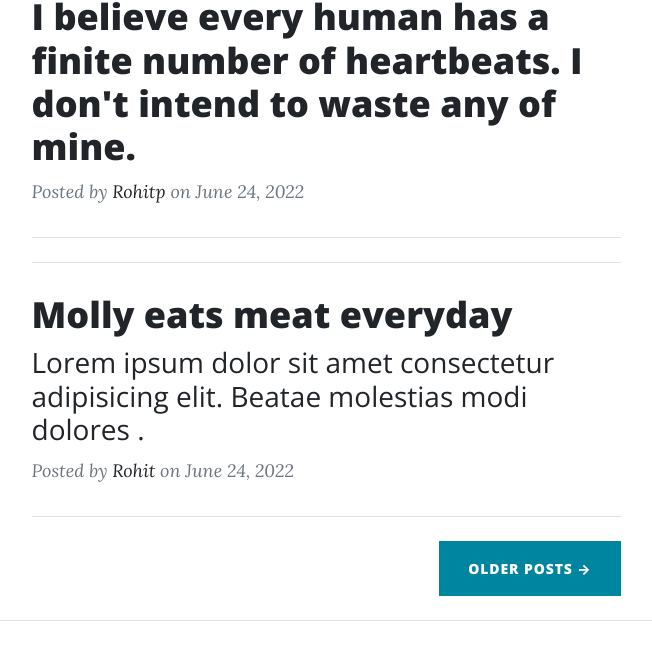
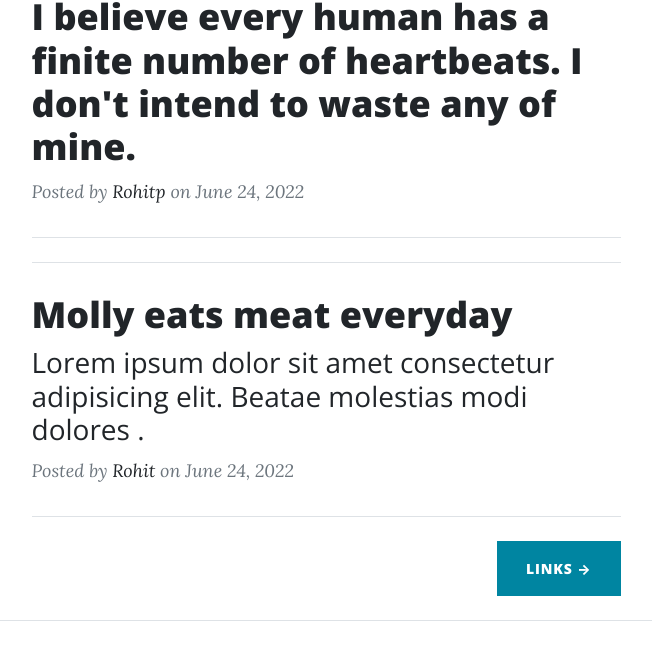
Before and after one commit to ItachiUchiha7777/Blog-Molly-Sama, a plain HTML site: page index.html in a window 1280 px wide. Shown: the part 845-1505 px from the top of the page, without its empty margins (314-966 px from the left). Drawn offline with nearby package versions, Linux system fonts and the light colour scheme.

Commit message:
Update index.html

```diff
--- a/index.html
+++ b/index.html
@@ -95,7 +95,7 @@
                     <!-- Divider-->
                     <hr class="my-4" />
                     <!-- Pager-->
-                    <div class="d-flex justify-content-end mb-4"><a class="btn btn-primary text-uppercase" href="post.html">Older Posts →</a></div>
+                    <div class="d-flex justify-content-end mb-4"><a class="btn btn-primary text-uppercase" href="links.html">Links →</a></div>
                 </div>
             </div>
         </div>
```
